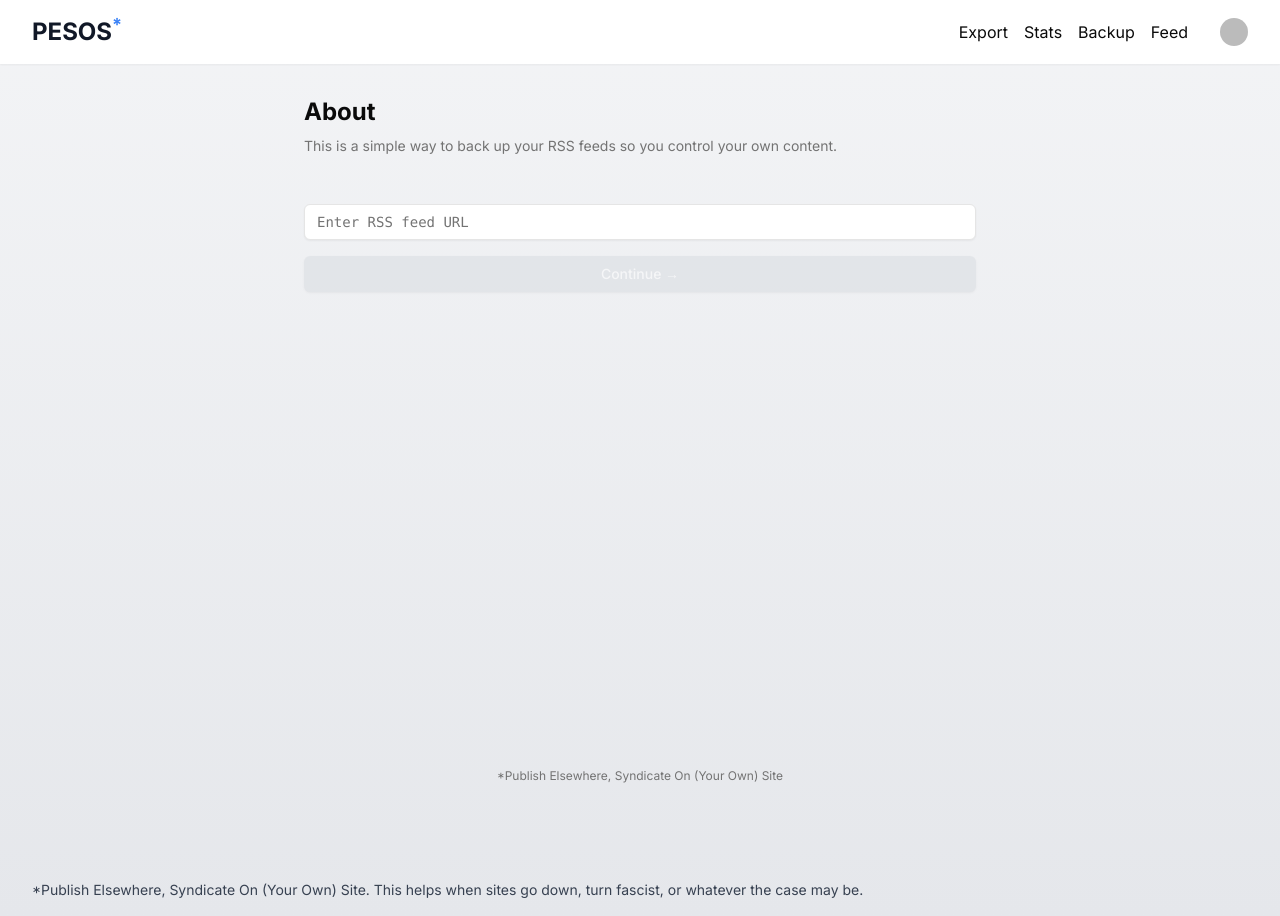
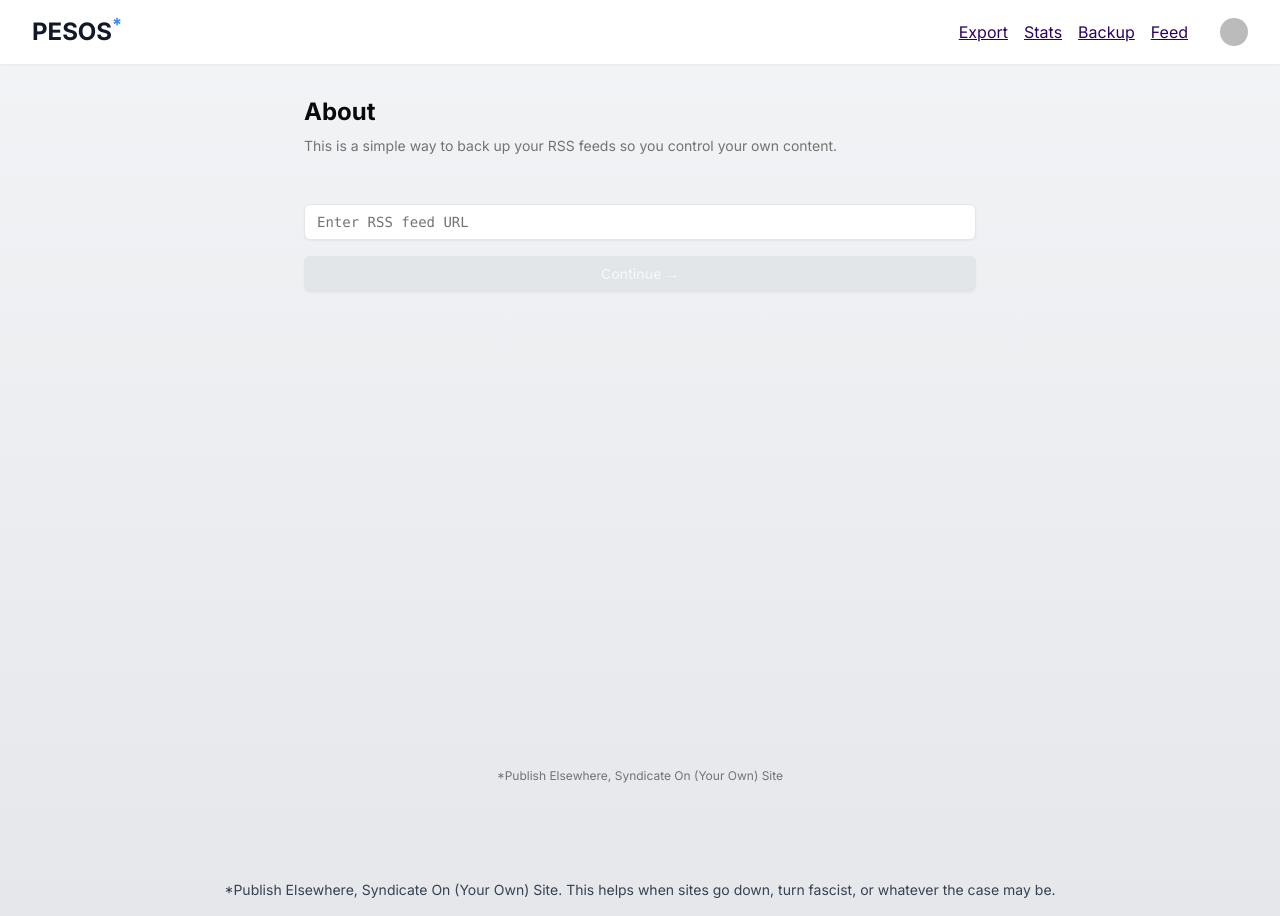
Before and after one commit to jonbell-lot23/pesos, a Next.js app: page / in a window 1280 px wide. Built offline with nearby package versions, Linux system fonts and the light colour scheme; no server answers; the database is empty; sample sign-in values are in the browser's storage; some icons are missing.

Commit message:
Really good visual tweaks

```diff
--- a/app/globals.css
+++ b/app/globals.css
@@ -14,6 +14,16 @@
     --background-start-rgb: 0, 0, 0;
     --background-end-rgb: 0, 0, 0;
   }
+}
+
+A {
+  color: #2a0066;
+  text-decoration: underline;
+}
+
+A:hover {
+  color: #6b3bb8;
+  text-decoration: underline;
 }
 
 @layer base {
--- a/app/post/[slug]/page.tsx
+++ b/app/post/[slug]/page.tsx
@@ -5,9 +5,16 @@ import { PostContent } from "@/components/post-content";
 import prisma from "@/lib/prismadb";
 
 async function getPost(slug: string) {
-  return prisma.pesos_items.findFirst({
-    where: { slug },
-  });
+  try {
+    return await prisma.pesos_items.findFirst({
+      where: { slug },
+    });
+  } catch (error) {
+    console.error("Database error:", error);
+    throw new Error(
+      "Unable to connect to the database. Please try again later."
+    );
+  }
 }
 
 export async function generateMetadata({
--- a/components/post-content.tsx
+++ b/components/post-content.tsx
@@ -11,7 +11,7 @@ export function PostContent({ post }: PostContentProps) {
   const [showAbout, setShowAbout] = useState(false);
 
   return (
-    <div className="min-h-screen">
+    <div className="min-h-screen bg-white">
       <div className="max-w-2xl mx-auto relative pt-16 px-4">
         {/* About Button */}
         <button
@@ -44,7 +44,7 @@ export function PostContent({ post }: PostContentProps) {
                 <header className="flex flex-col">
                   <time
                     dateTime={post.postdate.toString()}
-                    className="flex items-center font-light order-first text-base text-gray-500"
+                    className="flex items-center font-lighter order-first text-xs uppercase text-gray-600"
                   >
                     {new Date(post.postdate).toLocaleDateString("en-US", {
                       year: "numeric",
@@ -52,13 +52,13 @@ export function PostContent({ post }: PostContentProps) {
                       day: "numeric",
                     })}
                   </time>
-                  <h1 className="mt-2 text-3xl font-medium tracking-tight text-gray-900">
+                  <h1 className="mt-2 text-5xl font-black tracking-tight text-gray-900">
                     {post.title}
                   </h1>
                 </header>
-                <div className="mt-4">
+                <div className="mt-8">
                   <div
-                    className="prose text-gray-900 text-lg max-w-none"
+                    className="prose prose-slate prose-lg lg:prose-xl max-w-none !space-y-6 [&>p+p]:mt-10 [&>h2]:mt-16 [&>h3]:mt-16 [&>h4]:mt-16 [&>h2+p]:mt-6 [&>h3+p]:mt-6 [&>h4+p]:mt-6 [&>ul]:mt-8 [&>ol]:mt-8 [&>blockquote]:mt-10 [&>pre]:mt-10"
                     dangerouslySetInnerHTML={{ __html: post.description || "" }}
                   />
                 </div>
--- a/components/root-layout-inner.tsx
+++ b/components/root-layout-inner.tsx
@@ -168,8 +168,8 @@ export function RootLayoutInner({ children, inter }: RootLayoutInnerProps) {
       )}
       <main className="flex-grow relative">
         {children}
-        <div className="border-green-700 max-w-7xl mx-auto py-4 px-4 sm:px-6 lg:px-8 flex justify-between items-center">
-          <p className="text-sm text-gray-700">
+        <div className="border-green-700 max-w-7xl mx-auto py-4 px-4 sm:px-6 lg:px-8 flex justify-center items-center">
+          <p className="text-sm text-gray-700 text-center">
             *Publish Elsewhere, Syndicate On (Your Own) Site. This helps when
             sites go down, turn fascist, or whatever the case may be.
           </p>
```
